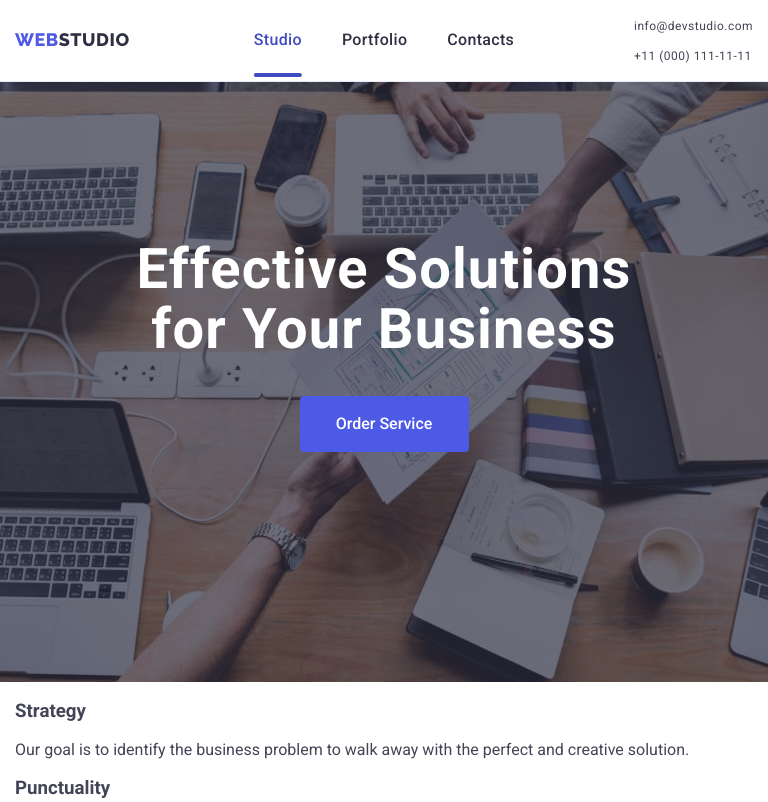
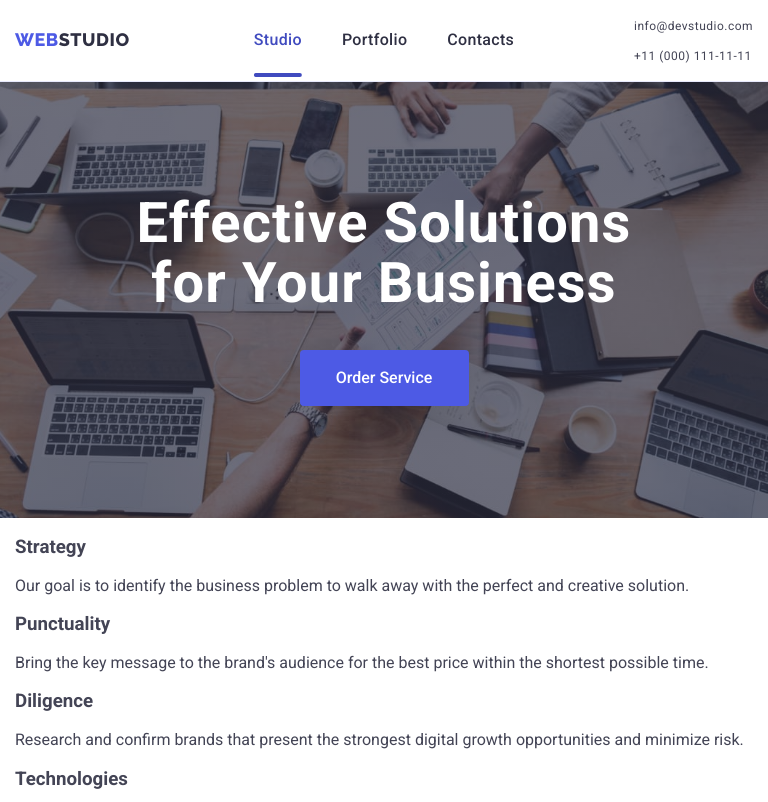
Before and after one commit to Michael-Zhinchyn/goit-markup-hw-07, a plain HTML site: page index.html in a window 768 px wide. Shown: the top 802 px of the page. Drawn offline with nearby package versions, Linux system fonts and the light colour scheme; a script that the page names is missing.

Commit message:
Update tablet.css

```diff
--- a/css/tablet.css
+++ b/css/tablet.css
@@ -1,7 +1,7 @@
-@media screen and (min-width:767px) and (max-width:1199px) {
+@media screen and (min-width:768px) and (max-width:1199px) {
 
    .container {
-    margin: 0;
+    margin: 0 auto;
    }
 
     .logo {
@@ -109,8 +109,7 @@
         padding-bottom: 112px;
         background-image: linear-gradient(rgba(46, 47, 66, 0.7), rgba(46, 47, 66, 0.7)), url(../images/people-office.jpg);
         max-width: 1440px;
-        height: 600px;
-        margin: 0 auto;
+        height: 436px;
         background-repeat: no-repeat;
         background-position: center;
         background-size: cover;
@@ -125,8 +124,9 @@
         color: var(--WHITE);
         width: 496px;
         text-align: center;
+        margin-top: 0;
         margin-right: auto;
-        margin-bottom: 36px ;
+        margin-bottom: 36px;
         margin-left: auto;
     }
 
```
